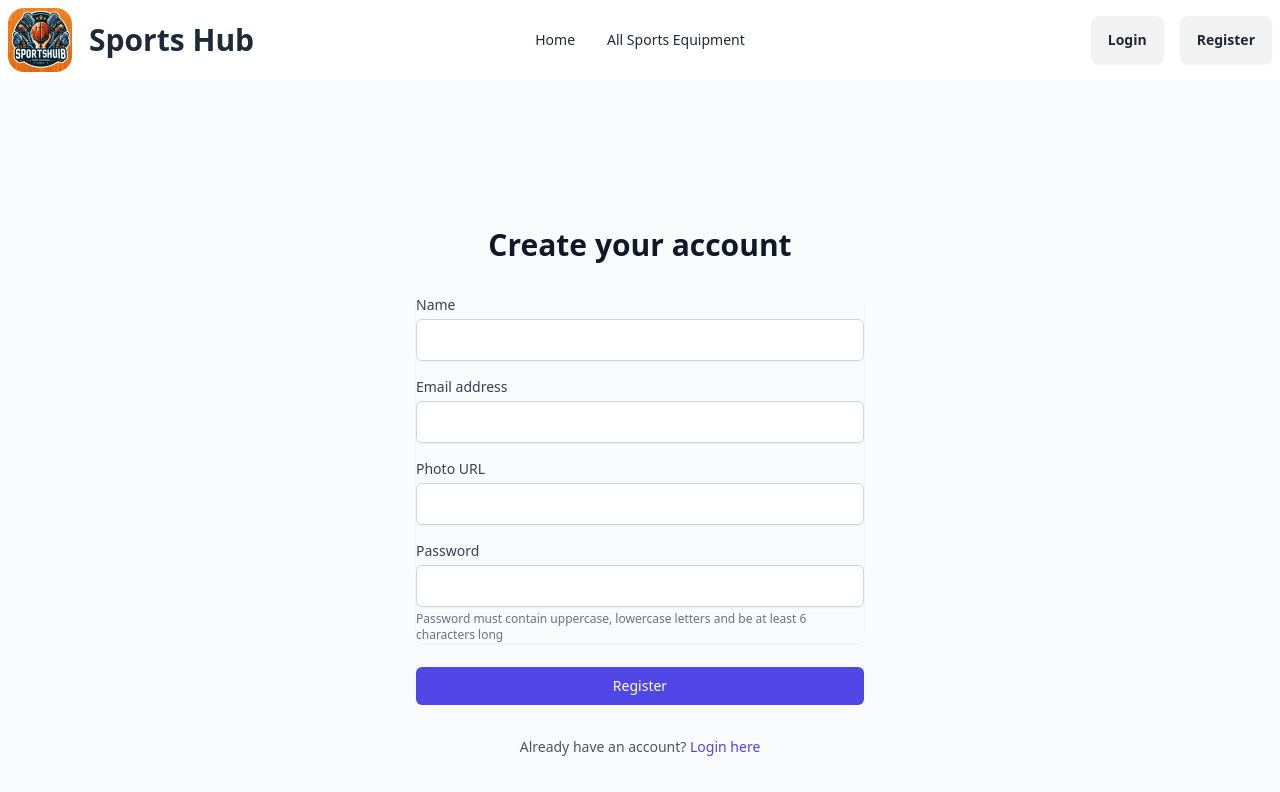
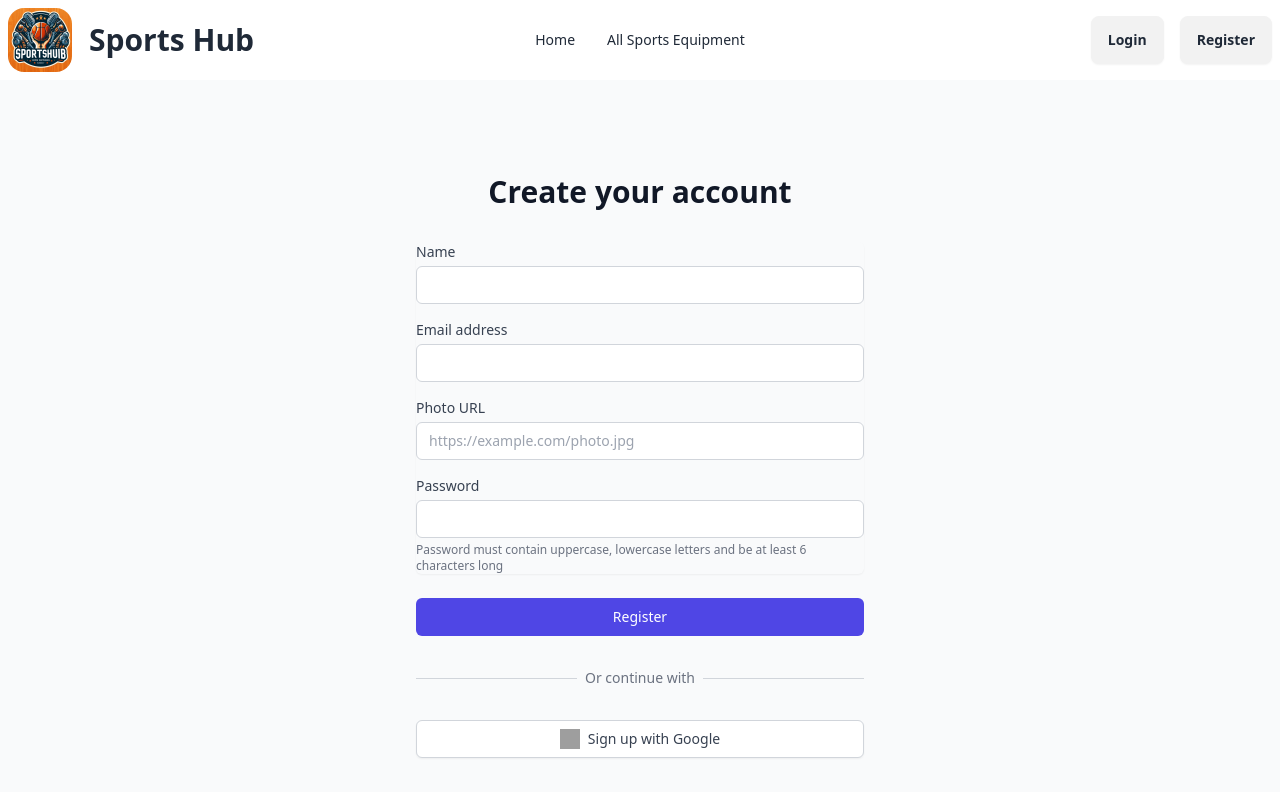
Before and after one commit to AaSsHhRrAaFf/EquiSports, a React (Vite) app: page /register in a window 1280 px wide. Shown: the top 792 px of the page. Built offline with nearby package versions, Linux system fonts and the light colour scheme; no server answers; grey boxes are pictures that could not be loaded.

Commit message:
Update-Register-Part

```diff
--- a/src/pages/Login.jsx
+++ b/src/pages/Login.jsx
@@ -75,12 +75,27 @@ const Login = () => {
           Login
         </button>
       </form>
-      <div className="mt-6">
+      <div className="relative mt-5">
+        <div className="absolute inset-0 flex items-center">
+          <div className="w-full border-t border-gray-300"></div>
+        </div>
+        <div className="relative flex justify-center text-sm">
+          <span className="px-2 bg-gray-50 text-gray-500">
+            Or continue with
+          </span>
+        </div>
+      </div>
+      <div className="mt-8">
         <button
           onClick={handleGoogleLogin}
-          className="w-full flex justify-center py-2 px-4 border border-transparent rounded-md shadow-sm text-sm font-medium text-white bg-red-600 hover:bg-red-700 focus:outline-none focus:ring-2 focus:ring-offset-2 focus:ring-red-500"
+          className="w-full flex items-center justify-center px-4 py-2 border border-gray-300 rounded-md shadow-sm text-sm font-medium text-gray-700 bg-white hover:bg-gray-50 focus:outline-none focus:ring-2 focus:ring-offset-2 focus:ring-indigo-500"
         >
-          Login with Google
+          <img
+            className="h-5 w-5 mr-2"
+            src="https://www.gstatic.com/firebasejs/ui/2.0.0/images/auth/google.svg"
+            alt="Google"
+          />
+          Sign up with Google
         </button>
       </div>
     </div>
@@ -88,19 +103,3 @@ const Login = () => {
 };
 
 export default Login;
-
-// src/pages/Login.jsx
-/* import React from 'react';
-
-
-const Login = () => {
-  return (
-    <div>
-      <h2>Login Page</h2>
-
-    </div>
-  );
-};
-
-export default Login;
- */
--- a/src/pages/Register.jsx
+++ b/src/pages/Register.jsx
@@ -1,8 +1,9 @@
-// src/pages/Register.jsx
+
 import React, { useState } from 'react';
 import { Link, useNavigate } from 'react-router-dom';
-import { getAuth, createUserWithEmailAndPassword, updateProfile } from 'firebase/auth';
+import { getAuth, createUserWithEmailAndPassword, updateProfile, GoogleAuthProvider, signInWithPopup } from 'firebase/auth';
 import toast from 'react-hot-toast';
+import { useAuth } from '../contexts/AuthContext';
 
 const Register = () => {
   const [name, setName] = useState('');
@@ -11,13 +12,12 @@ const Register = () => {
   const [password, setPassword] = useState('');
   const [error, setError] = useState('');
   const navigate = useNavigate();
-  const auth = getAuth();
+  const { registerUser } = useAuth();
 
   const validatePassword = (password) => {
     const hasUpperCase = /[A-Z]/.test(password);
     const hasLowerCase = /[a-z]/.test(password);
     const isLongEnough = password.length >= 6;
-
     return hasUpperCase && hasLowerCase && isLongEnough;
   };
 
@@ -25,27 +25,31 @@ const Register = () => {
     e.preventDefault();
     setError('');
 
-    // Validate password
     if (!validatePassword(password)) {
       setError('Password must contain uppercase, lowercase letters and be at least 6 characters long');
       return;
     }
 
     try {
-      // Create user
-      const userCredential = await createUserWithEmailAndPassword(auth, email, password);
-
-      // Update profile with name and photo
-      await updateProfile(userCredential.user, {
-        displayName: name,
-        photoURL: photoURL || 'https://example.com/default-avatar.png' // Provide a default photo URL
-      });
-
+      await registerUser(email, password, name, photoURL);
       toast.success('Registration successful!');
       navigate('/');
     } catch (error) {
       setError(error.message);
       toast.error('Registration failed. Please try again.');
+    }
+  };
+
+  const handleGoogleSignIn = async () => {
+    try {
+      const auth = getAuth();
+      const provider = new GoogleAuthProvider();
+      await signInWithPopup(auth, provider);
+      toast.success('Successfully registered with Google!');
+      navigate('/');
+    } catch (error) {
+      setError(error.message);
+      toast.error('Google sign-in failed. Please try again.');
     }
   };
 
@@ -57,6 +61,7 @@ const Register = () => {
             Create your account
           </h2>
         </div>
+
         <form className="mt-8 space-y-6" onSubmit={handleSubmit}>
           <div className="rounded-md shadow-sm space-y-4">
             <div>
@@ -70,7 +75,7 @@ const Register = () => {
                 required
                 value={name}
                 onChange={(e) => setName(e.target.value)}
-                className="mt-1 block w-full px-3 py-2 border border-gray-300 rounded-md shadow-sm focus:outline-none focus:ring-indigo-500 focus:border-indigo-500"
+                className="mt-1 appearance-none relative block w-full px-3 py-2 border border-gray-300 rounded-md focus:outline-none focus:ring-indigo-500 focus:border-indigo-500 sm:text-sm"
               />
             </div>
 
@@ -82,10 +87,11 @@ const Register = () => {
                 id="email"
                 name="email"
                 type="email"
+                autoComplete="email"
                 required
                 value={email}
                 onChange={(e) => setEmail(e.target.value)}
-                className="mt-1 block w-full px-3 py-2 border border-gray-300 rounded-md shadow-sm focus:outline-none focus:ring-indigo-500 focus:border-indigo-500"
+                className="mt-1 appearance-none relative block w-full px-3 py-2 border border-gray-300 rounded-md focus:outline-none focus:ring-indigo-500 focus:border-indigo-500 sm:text-sm"
               />
             </div>
 
@@ -99,7 +105,8 @@ const Register = () => {
                 type="url"
                 value={photoURL}
                 onChange={(e) => setPhotoURL(e.target.value)}
-                className="mt-1 block w-full px-3 py-2 border border-gray-300 rounded-md shadow-sm focus:outline-none focus:ring-indigo-500 focus:border-indigo-500"
+                className="mt-1 appearance-none relative block w-full px-3 py-2 border border-gray-300 rounded-md focus:outline-none focus:ring-indigo-500 focus:border-indigo-500 sm:text-sm"
+                placeholder="https://example.com/photo.jpg"
               />
             </div>
 
@@ -111,22 +118,17 @@ const Register = () => {
                 id="password"
                 name="password"
                 type="password"
+                autoComplete="new-password"
                 required
                 value={password}
                 onChange={(e) => setPassword(e.target.value)}
-                className="mt-1 block w-full px-3 py-2 border border-gray-300 rounded-md shadow-sm focus:outline-none focus:ring-indigo-500 focus:border-indigo-500"
+                className="mt-1 appearance-none relative block w-full px-3 py-2 border border-gray-300 rounded-md focus:outline-none focus:ring-indigo-500 focus:border-indigo-500 sm:text-sm"
               />
               <p className="mt-1 text-xs text-gray-500">
                 Password must contain uppercase, lowercase letters and be at least 6 characters long
               </p>
             </div>
           </div>
-
-          {error && (
-            <div className="text-red-500 text-sm text-center">
-              {error}
-            </div>
-          )}
 
           <div>
             <button
@@ -137,6 +139,35 @@ const Register = () => {
             </button>
           </div>
         </form>
+
+        <div className="relative">
+          <div className="absolute inset-0 flex items-center">
+            <div className="w-full border-t border-gray-300"></div>
+          </div>
+          <div className="relative flex justify-center text-sm">
+            <span className="px-2 bg-gray-50 text-gray-500">Or continue with</span>
+          </div>
+        </div>
+
+        <div>
+          <button
+            onClick={handleGoogleSignIn}
+            className="w-full flex items-center justify-center px-4 py-2 border border-gray-300 rounded-md shadow-sm text-sm font-medium text-gray-700 bg-white hover:bg-gray-50 focus:outline-none focus:ring-2 focus:ring-offset-2 focus:ring-indigo-500"
+          >
+            <img
+              className="h-5 w-5 mr-2"
+              src="https://www.gstatic.com/firebasejs/ui/2.0.0/images/auth/google.svg"
+              alt="Google"
+            />
+            Sign up with Google
+          </button>
+        </div>
+
+        {error && (
+          <div className="text-red-500 text-sm text-center">
+            {error}
+          </div>
+        )}
 
         <div className="text-center">
           <p className="text-sm text-gray-600">
```
